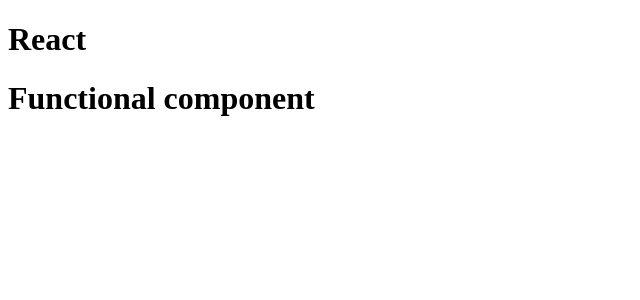
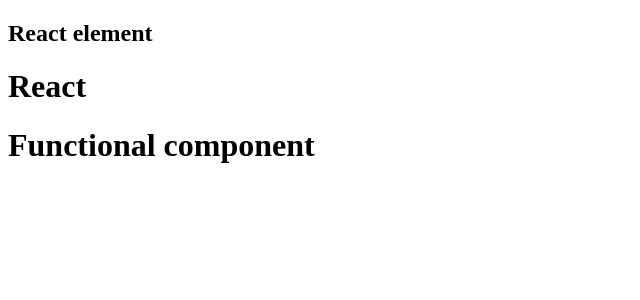
Before and after one commit to Animasahu/Food-Delivery-Application, a React (Vite) app: page / in a window 1280 px wide. Shown: the top 300 px of the page, without its empty margins (0-640 px from the left). Built offline with nearby package versions, Linux system fonts and the light colour scheme.

Commit message:
writing JavaScript inside of JSX

```diff
--- a/App.js
+++ b/App.js
@@ -3,15 +3,22 @@
 
 //React Element
 //JSX - Babel is transpiles to a React.createElement => ReactElement-js object => HTMLElement(render)
-const Heading = () => (
-  <h1 id="head">React </h1>
+
+const elem = <span>React element</span>
+
+const heading = (
+  <div>
+    <h2>{elem}</h2>
+    <h1 id="head">React </h1>
+  </div>
+
 );
 
 //React functional Component
 
 const HeadingComponent = () => (
   <div id="container">
-   <Heading/>
+   {heading}
     <h1 className="heading">Functional component</h1>
   </div>
 
```
